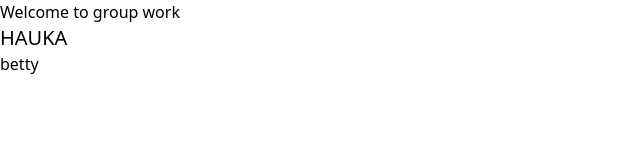
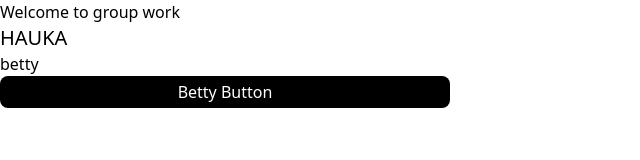
Before and after one commit to AA-SADIQ/GP-WORK, a plain HTML site: page index.html in a window 1280 px wide. Shown: the whole page, without its empty margins (0-640 px from the left). Drawn offline with nearby package versions, Linux system fonts and the light colour scheme.

Commit message:
commit me

```diff
--- a/index.html
+++ b/index.html
@@ -20,5 +20,8 @@
     <p class="text-xl">HAUKA</p>
     <!-- betty -->
     <h1>betty</h1>
+    <button class="bg-black rounded-lg h-8 w-[450px] text-white">
+      Betty Button
+    </button>
   </body>
 </html>
```
